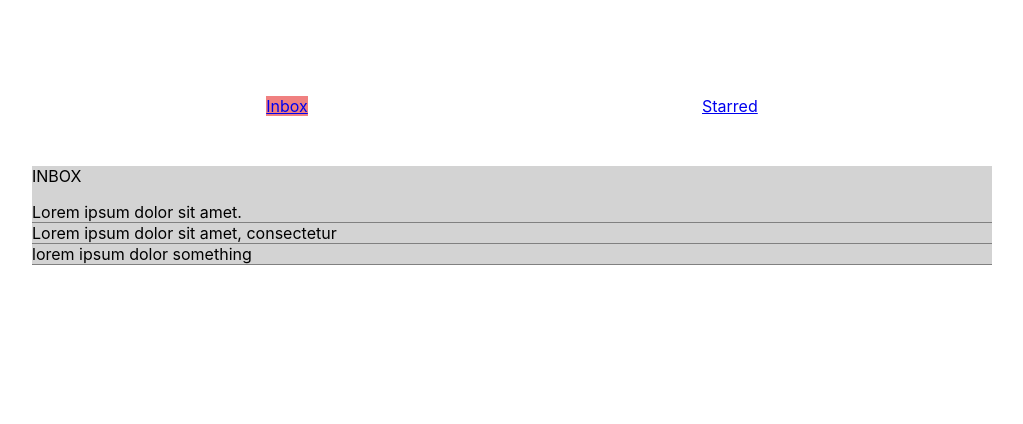
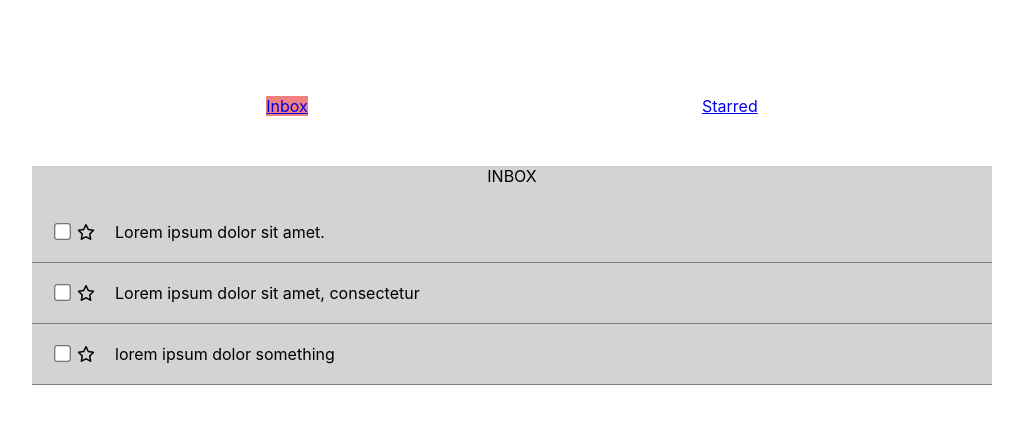
Before and after one commit to milosrancic/reactjs-gmail-clone, a React (Create React App) app: page /reactjs-gmail-clone/inbox in a window 1280 px wide. Shown: the top 424 px of the page, without its empty margins (128-1151 px from the left). Built offline with nearby package versions, Linux system fonts and the light colour scheme.

Commit message:
added basic style

```diff
--- a/src/components/Side/Inbox/Inbox.js
+++ b/src/components/Side/Inbox/Inbox.js
@@ -1,13 +1,37 @@
 import React from 'react';
 import Hoc from "../../Hoc";
+
+const styleCheckbox = {
+  background: "orange",
+  transform: "scale(1.3)",
+  verticalAlign:"center"
+}
+
+const styleLi = {
+  padding: "20px",
+}
+const star = {
+  marginLeft: "5px",
+  marginRight: "20px",
+}
+
+const title = {
+  textAlign: "center"
+}
+
 
 const Inbox = (props) => {
   return (
     <Hoc>
   {/* {console.log("inbox:", props)} */}
-      <p>INBOX</p>
+      <p style={title}>INBOX</p>
       {props.state.map((item) =>
-      <li key={item.id} >{item.email}</li>
+      <li key={item.id} style={styleLi} >
+          <input style={styleCheckbox} type="checkbox"  />
+          <i className="far fa-star" style={star}></i>
+           {item.email}
+
+      </li>
         )}
     </Hoc>
   )
```
